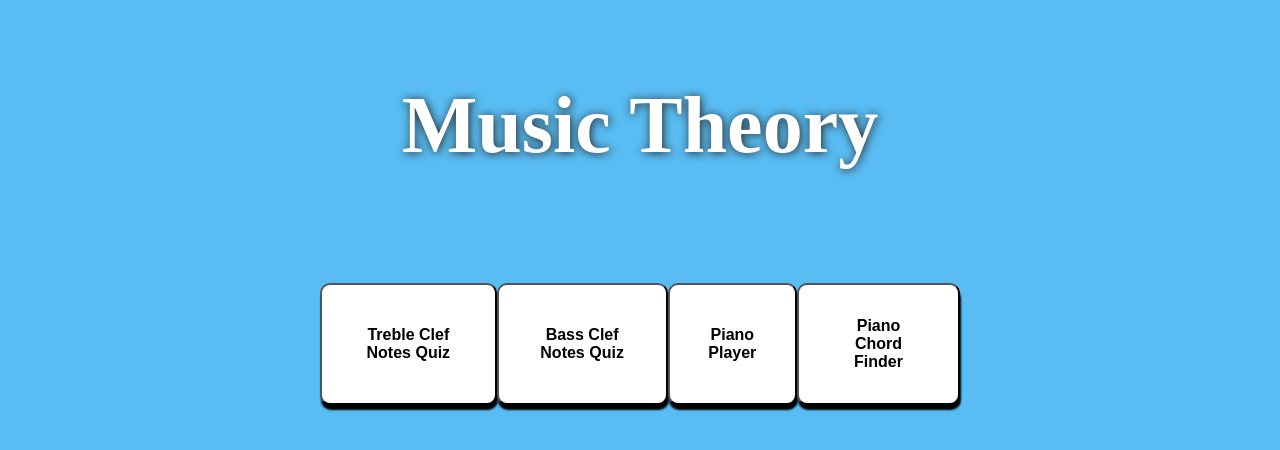
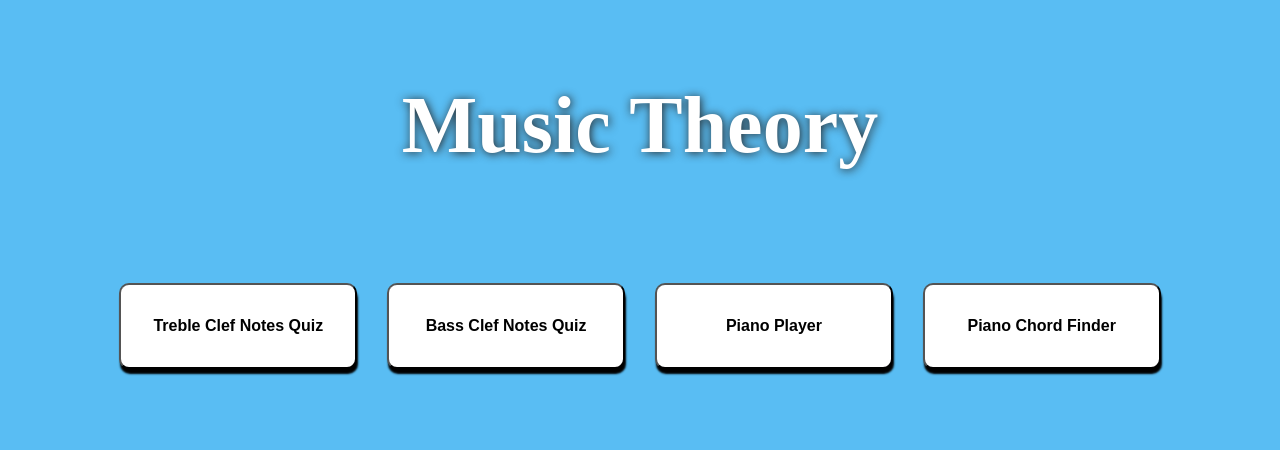
Before and after one commit to popatre/music-tutor, a Next.js app: page / in a window 1280 px wide. Shown: the top 450 px of the page. Built offline with nearby package versions, Linux system fonts and the light colour scheme.

Commit message:
change flex to grid

```diff
--- a/pages/index.tsx
+++ b/pages/index.tsx
@@ -3,6 +3,7 @@ import { Inter } from "@next/font/google";
 import styles from "@/styles/Home.module.css";
 import { useMediaQuery } from "react-responsive";
 import { useRouter } from "next/router";
+import MobileMessage from "@/components/MobileMessage";
 
 const inter = Inter({ subsets: ["latin"] });
 
@@ -15,13 +16,7 @@ export default function Home() {
         router.push(href);
     };
 
-    if (isTabletOrMobile)
-        return (
-            <main>
-                <h2>Looks like you're using a tablet or mobile</h2>
-                <p>This site is best used on a computer</p>
-            </main>
-        );
+    if (isTabletOrMobile) return <MobileMessage />;
     return (
         <>
             <Head>
--- a/styles/Home.module.css
+++ b/styles/Home.module.css
@@ -17,9 +17,10 @@
 
 .buttons {
     padding-top: 7em;
-    display: flex;
-    justify-content: space-between;
-    width: 50%;
+
+    display: grid;
+    grid-template-columns: repeat(4, 1fr);
+    gap: 30px;
 }
 
 .buttons > button {
```
